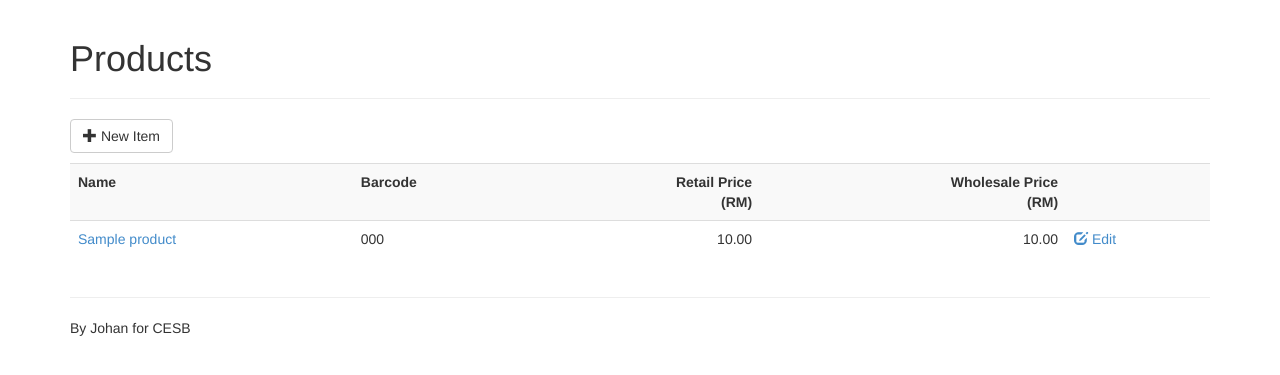
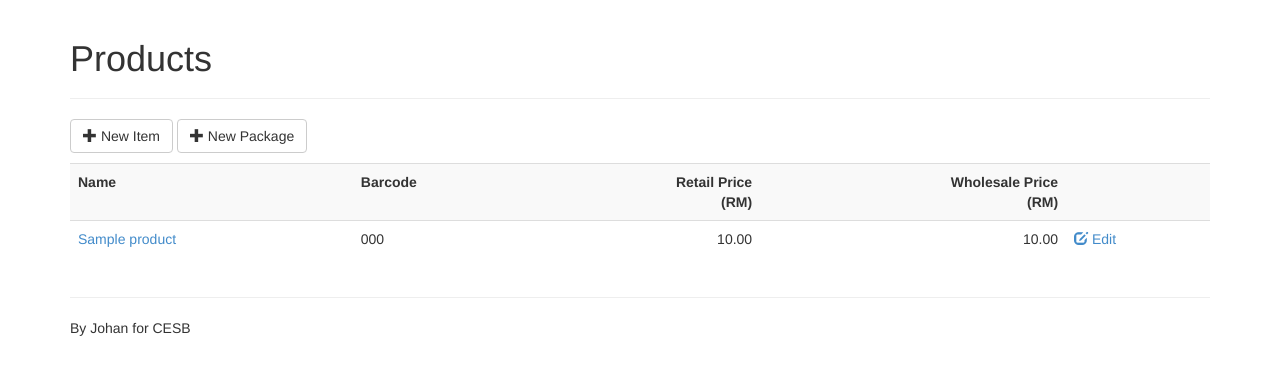
Before and after one commit to JohanSJA/BizA, a Django app: page /stocks/product/ in a window 1280 px wide. Shown: the part 51-426 px from the top of the page. Run offline with Django 3.2, Linux system fonts and the light colour scheme; a user stored in the database is signed in; tables that the repository leaves empty hold one stand-in row (values such as "Sample post"); some libraries are stand-ins or nearby versions.

Commit message:
Item and Package create and update view.

```diff
--- a/biza/stocks/models.py
+++ b/biza/stocks/models.py
@@ -21,6 +21,13 @@ class Product(models.Model):
 
     def get_absolute_url(self):
         return reverse('stocks_product_detail', kwargs={'pk': self.pk})
+
+    def is_package(self):
+        try:
+            self.package
+            return True
+        except Package.DoesNotExist, e:
+            return False
 
 class Item(Product):
     cost_price = models.DecimalField(max_digits=12, decimal_places=4)
--- a/biza/stocks/templates/stocks/product_list.html
+++ b/biza/stocks/templates/stocks/product_list.html
@@ -8,6 +8,7 @@
       <p>
         {% if user.employee.hq %}
           <a href="{% url 'stocks_item_new' %}" class="btn btn-default"><span class="glyphicon glyphicon-plus"></span> New Item</a>
+          <a href="{% url 'stocks_package_new' %}" class="btn btn-default"><span class="glyphicon glyphicon-plus"></span> New Package</a>
         {% endif %}
       </p>
 
@@ -28,7 +29,13 @@
             <td class="text-right">{{ obj.retail_price|floatformat:"2" }}</td>
             {% if user.employee.hq %}
               <td class="text-right">{{ obj.wholesale_price|floatformat:"2" }}</td>
-              <td><a href="{% url 'stocks_item_edit' obj.id %}"><span class="glyphicon glyphicon-edit"></span> Edit</a></td>
+              <td>
+                {% if obj.is_package %}
+                  <a href="{% url 'stocks_package_edit' obj.id %}"><span class="glyphicon glyphicon-edit"></span> Edit</a>
+                {% else %}
+                  <a href="{% url 'stocks_item_edit' obj.id %}"><span class="glyphicon glyphicon-edit"></span> Edit</a>
+                {% endif %}
+              </td>
             {% endif %}
           </tr>
         {% endfor %}
--- a/biza/stocks/urls.py
+++ b/biza/stocks/urls.py
@@ -11,4 +11,6 @@ urlpatterns = patterns('stocks.views',
     url(r'^product/(?P<pk>\d+)/$', login_required(ProductDetailView.as_view()), name='stocks_product_detail'),
     url(r'^item/new/$', login_required(ItemCreateView.as_view()), name='stocks_item_new'),
     url(r'^item/(?P<pk>\d+)/edit/$', login_required(ItemUpdateView.as_view()), name='stocks_item_edit'),
+    url(r'^package/new/$', login_required(PackageCreateView.as_view()), name='stocks_package_new'),
+    url(r'^package/(?P<pk>\d+)/edit/$', login_required(PackageUpdateView.as_view()), name='stocks_package_edit'),
 )
--- a/biza/stocks/views.py
+++ b/biza/stocks/views.py
@@ -27,3 +27,9 @@ class ItemCreateView(CreateView):
 
 class ItemUpdateView(UpdateView):
     model = Item
+
+class PackageCreateView(CreateView):
+    model = Package
+
+class PackageUpdateView(UpdateView):
+    model = Package
```
Also changed, not shown: biza/stocks/templates/stocks/package_form.html (added, +11 -0 lines).
